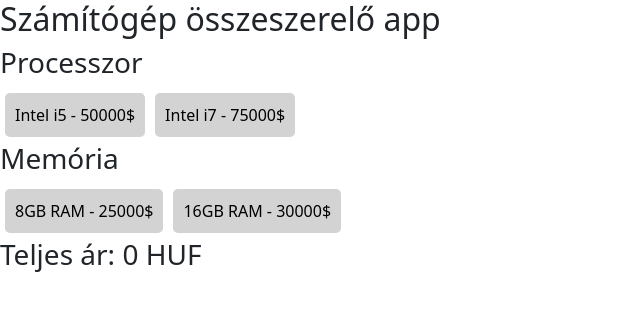
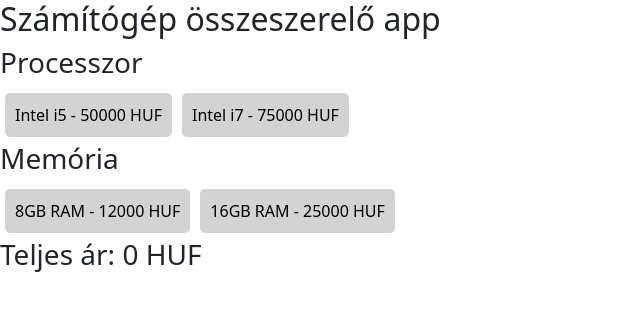
Before and after one commit to sullaspqr/elso-react-1b-feladat, a React (Create React App) app: page / in a window 1280 px wide. Shown: the top 310 px of the page, without its empty margins (0-640 px from the left). Built offline with nearby package versions, Linux system fonts and the light colour scheme.

Commit message:
átírtuk a gombokon az árat forintra!

```diff
--- a/src/App.js
+++ b/src/App.js
@@ -16,7 +16,7 @@
             borderRadius: '5px',
           }}
         >
-          {option.name} - {option.price}$
+          {option.name} - {option.price} HUF
         </button>
       ))}
     </div>
@@ -33,8 +33,8 @@
   ];
 
   const memories = [
-    { name: '8GB RAM', price: 25000 },
-    { name: '16GB RAM', price: 30000 },
+    { name: '8GB RAM', price: 12000 },
+    { name: '16GB RAM', price: 25000 },
   ];
 
   const totalPrice = (processor?.price || 0) + (memory?.price || 0);
```
